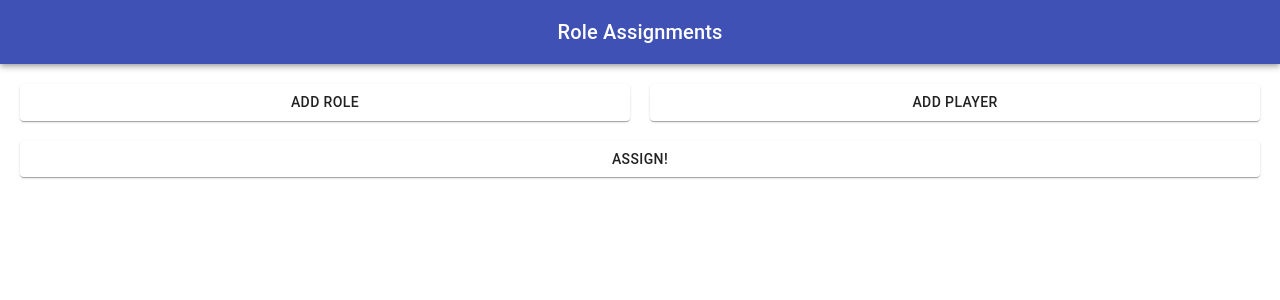
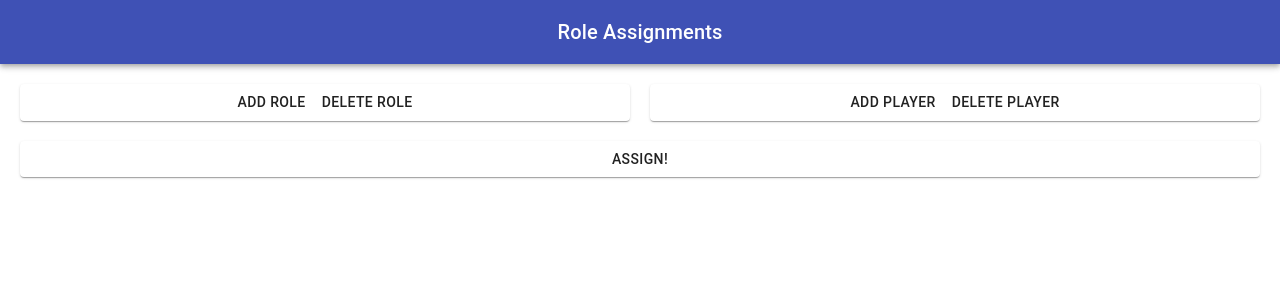
Before and after one commit to jm2az/role_assignments, a React (Create React App) app: page / in a window 1280 px wide. Shown: the top 300 px of the page. Built offline with nearby package versions, Linux system fonts and the light colour scheme.

Commit message:
Allow user to delete players and roles

```diff
--- a/src/assignments/Assignments.tsx
+++ b/src/assignments/Assignments.tsx
@@ -176,6 +176,13 @@ export const Assignments: React.FC<Props> = (_props: Props) => {
         >
           Add Role
         </Button>
+        <Button
+          onClick={() => {
+            setRoles(roles.slice(0, roles.length - 1));
+          }}
+        >
+          Delete Role
+        </Button>
       </Card>
       <Card>
         {players.map((player, i) => (
@@ -194,6 +201,13 @@ export const Assignments: React.FC<Props> = (_props: Props) => {
           }}
         >
           Add Player
+        </Button>
+        <Button
+          onClick={() => {
+            setPlayers(players.slice(0, players.length - 1));
+          }}
+        >
+          Delete Player
         </Button>
       </Card>
       <Card className={classes.assignContainer}>
```
